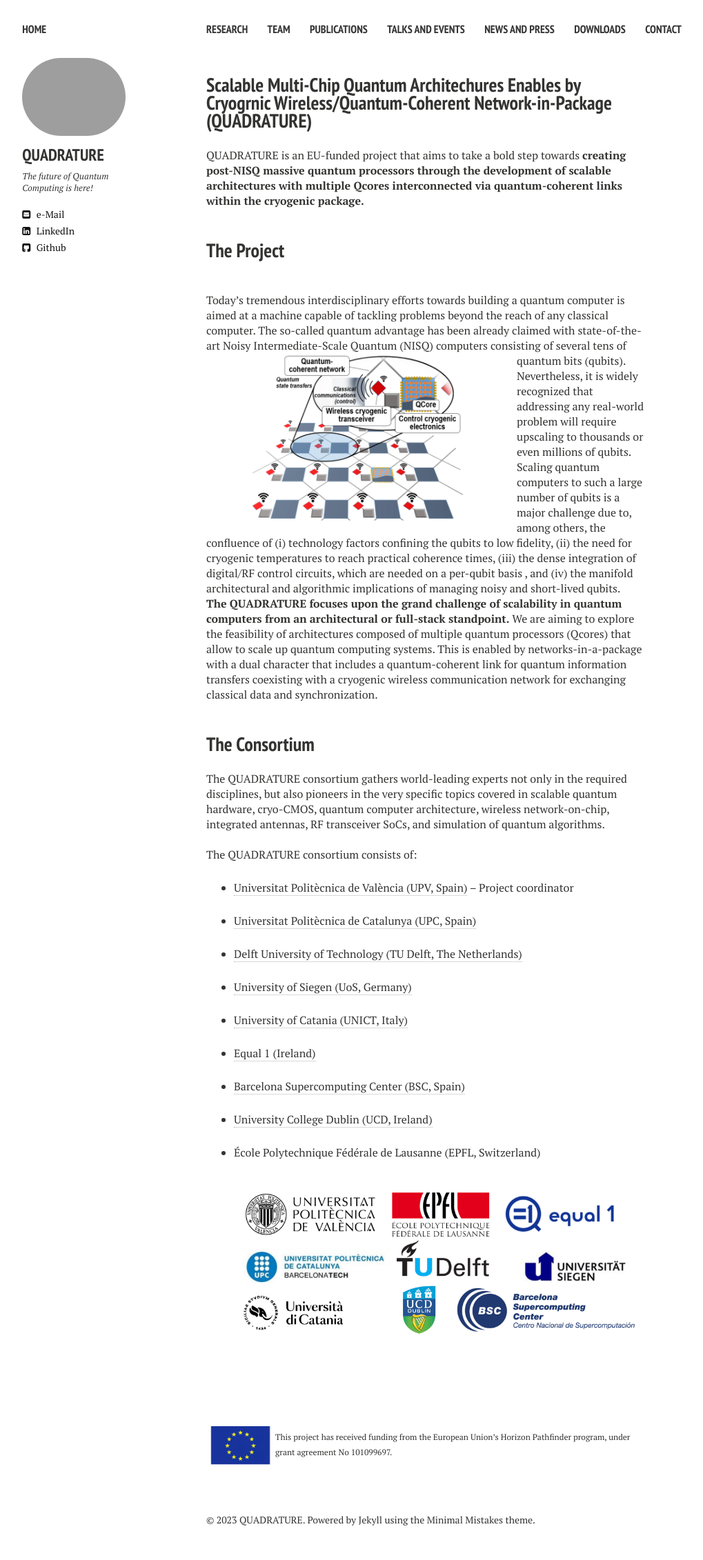
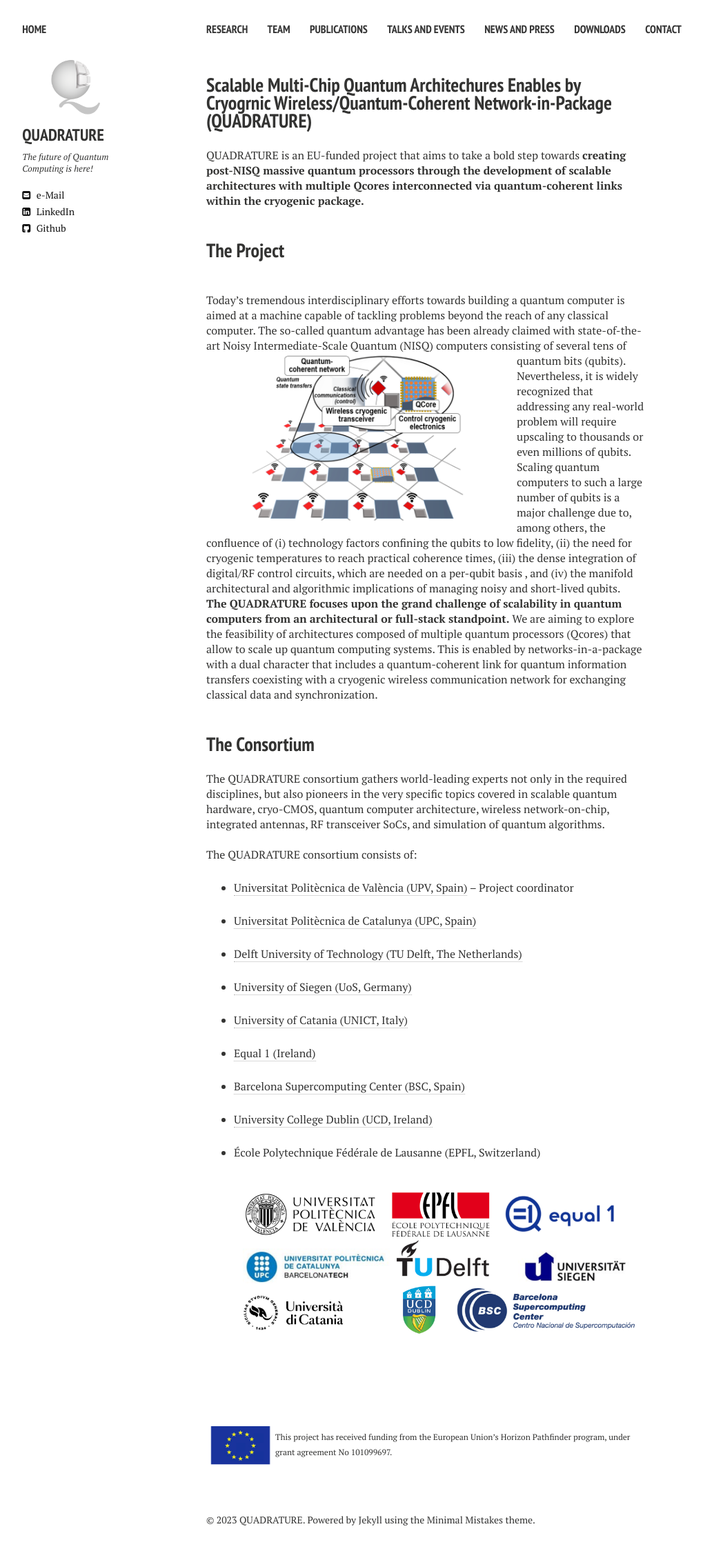
Before and after one commit to biddu/biddu.github.io, a Jekyll site: the page built from index.md, in a window 1280 px wide. Shown: the whole page at 69% size, without its empty margins (21-1040 px from the left). Built offline with Jekyll 4.4.1, drawn with Linux system fonts in a browser that asks for light colours; nearby versions of some CDN libraries; comment, search, counter and statistics services are not loaded.

Commit message:
Update _config.yml

```diff
--- a/_config.yml
+++ b/_config.yml
@@ -15,7 +15,7 @@ url:              https://biddu.github.io/
 # Owner/author information
 owner:
   name:           QUADRATURE
-  avatar:         quadraturelogo.png
+  avatar:         Logo.png
   bio:            The future of Quantum Computing is here!
   email:          info_quadrature@upv.es
   #slack:          quadrature-project.slack.com
```
